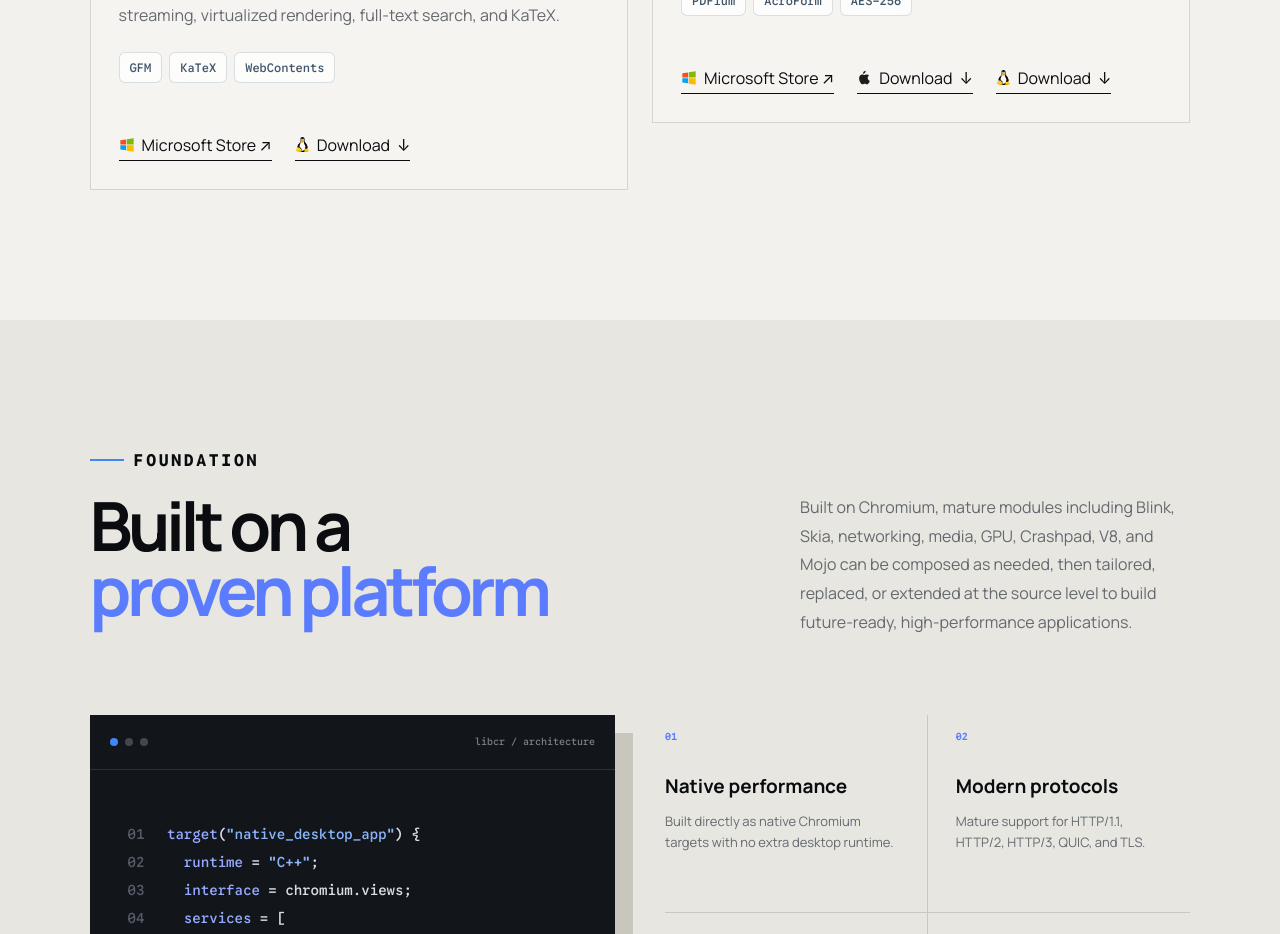
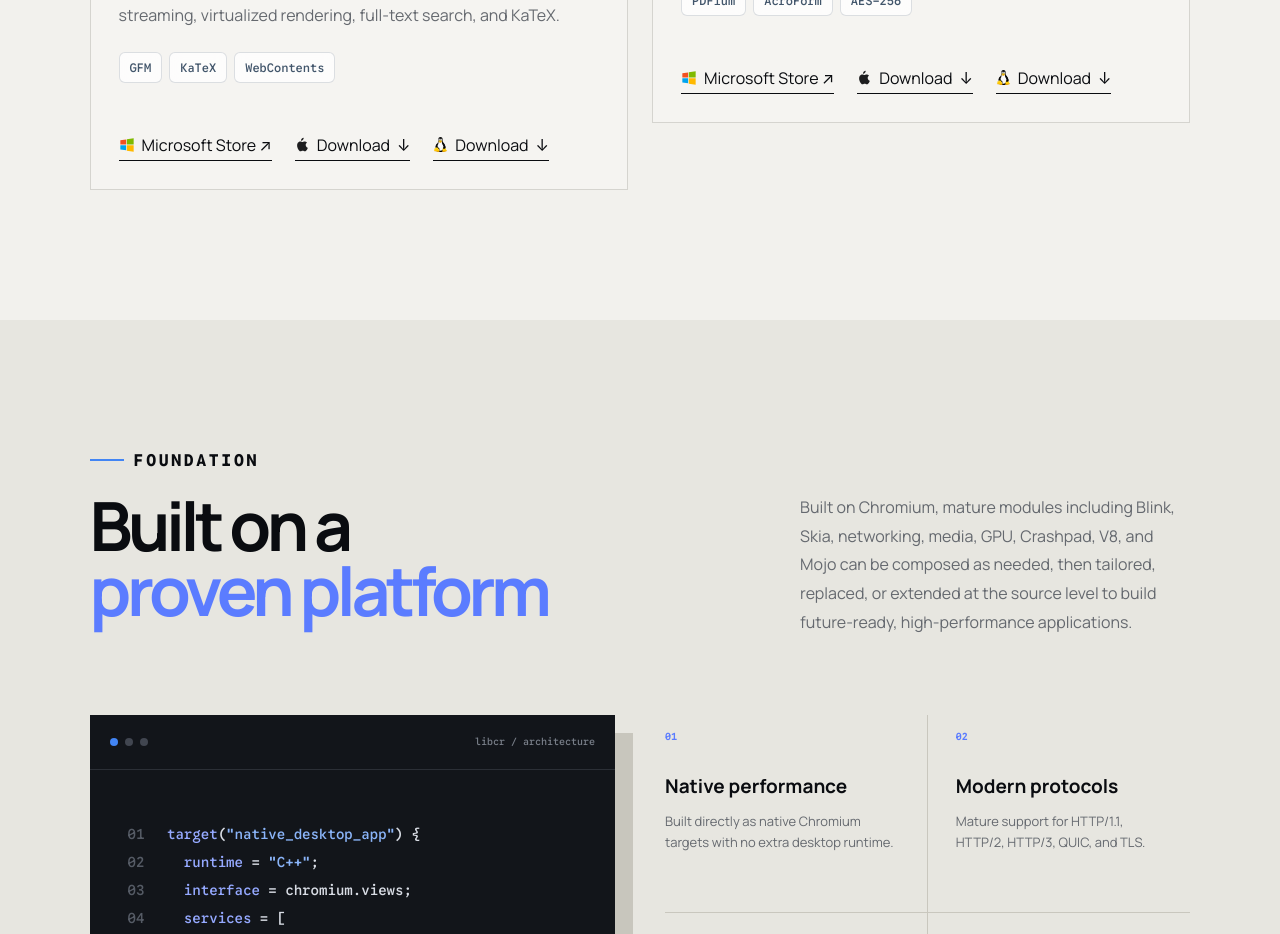
Before and after one commit to libcr/libcr.github.io, a plain HTML site: page index.html in a window 1280 px wide. Shown: the part 3440-4374 px from the top of the page. Drawn offline with Linux system fonts and the light colour scheme.

Commit message:
update Pages

```diff
--- a/index.html
+++ b/index.html
@@ -545,7 +545,7 @@
             <div class="product-body"><div class="product-header"><img src="assets/apps/crMarkdown.svg" alt="crMarkdown 图标" width="44" height="44" loading="lazy" decoding="async" /><div class="product-title"><h3>crMarkdown</h3><span data-zh="内容工具" data-en="Content">内容工具</span></div></div>
               <p data-zh="为大型技术文档设计的快速 Markdown 阅读器，支持流式解析、虚拟化渲染、全文搜索与 KaTeX。" data-en="A fast Markdown reader for large technical documents with streaming, virtualized rendering, full-text search, and KaTeX.">为大型技术文档设计的快速 Markdown 阅读器，支持流式解析、虚拟化渲染、全文搜索与 KaTeX。</p>
               <div class="tags"><span>GFM</span><span>KaTeX</span><span>WebContents</span></div>
-              <div class="card-links"><a class="store-link" href="https://apps.microsoft.com/store/detail/9NRV9GT24X6J?cid=DevShareMCLPCS" target="_blank" rel="noreferrer"><img src="assets/windows.svg" alt="" aria-hidden="true" width="16" height="16" />Microsoft Store ↗</a><div class="download-links"><a class="download-link" href="https://github.com/libcr/crMarkdown/releases" target="_blank" rel="noreferrer"><img src="assets/linux.svg" alt="" aria-hidden="true" width="14" height="16" /><span data-zh="下载" data-en="Download">下载</span> ↓</a></div></div>
+              <div class="card-links"><a class="store-link" href="https://apps.microsoft.com/store/detail/9NRV9GT24X6J?cid=DevShareMCLPCS" target="_blank" rel="noreferrer"><img src="assets/windows.svg" alt="" aria-hidden="true" width="16" height="16" />Microsoft Store ↗</a><div class="download-links"><a class="download-link" href="https://github.com/libcr/crMarkdown/releases" target="_blank" rel="noreferrer"><img src="assets/macos.svg" alt="" aria-hidden="true" width="16" height="16" /><span data-zh="下载" data-en="Download">下载</span> ↓</a><a class="download-link" href="https://github.com/libcr/crMarkdown/releases" target="_blank" rel="noreferrer"><img src="assets/linux.svg" alt="" aria-hidden="true" width="14" height="16" /><span data-zh="下载" data-en="Download">下载</span> ↓</a></div></div>
             </div>
           </article>
         </div>
```
